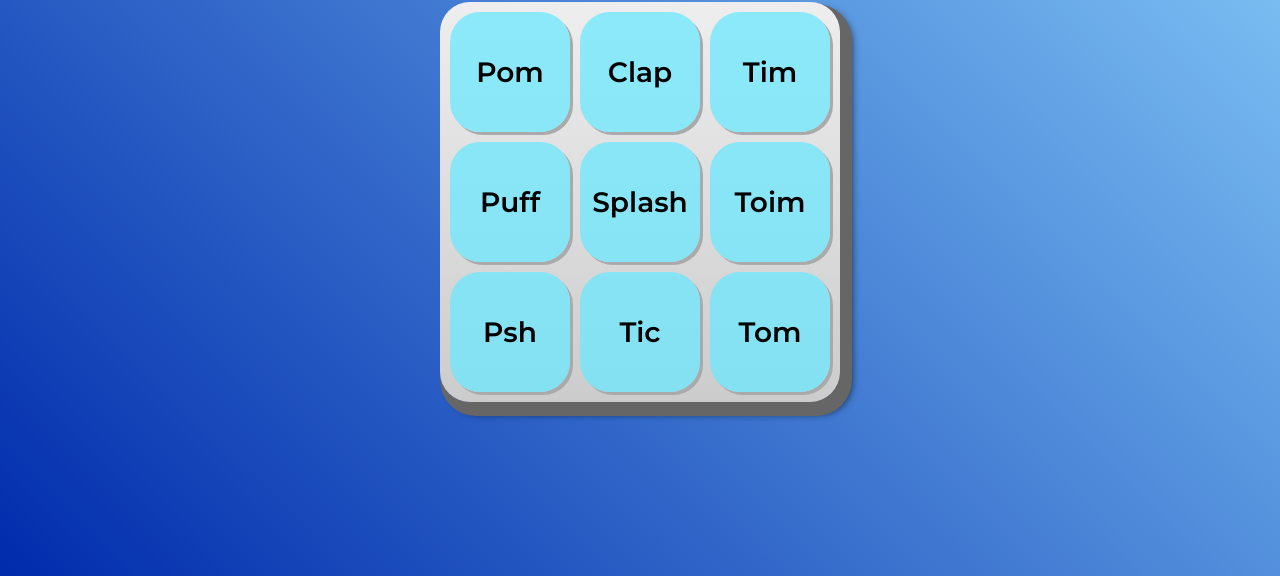
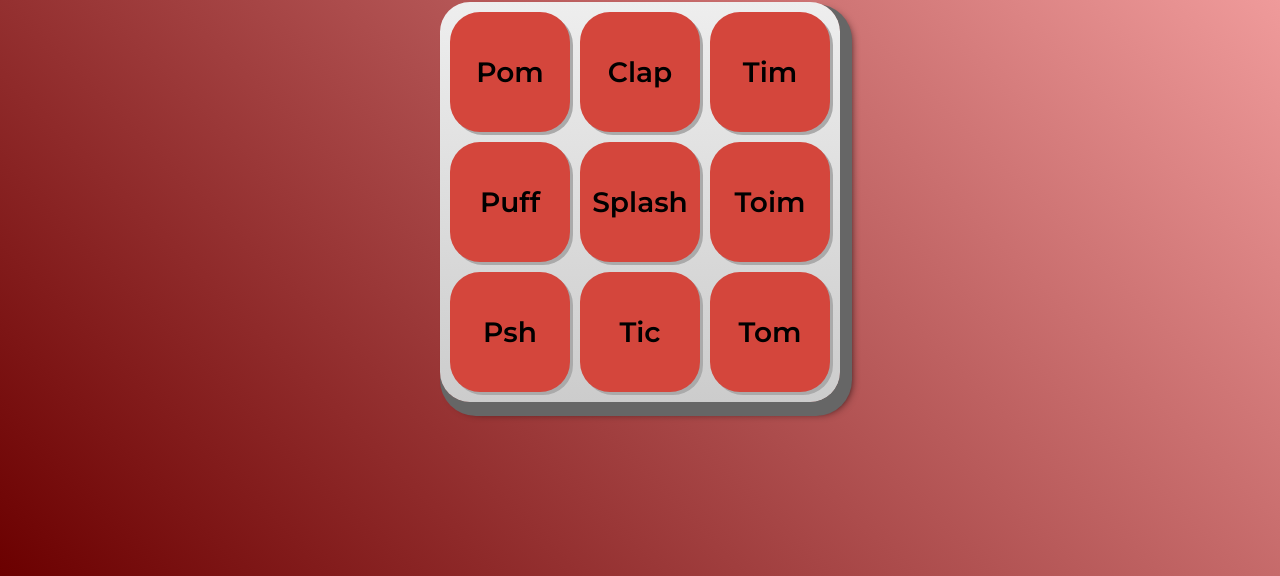
Before and after one commit to luizguilherme001/java-3tri, a plain HTML site: page aluramidi-curso-aula4/index.html in a window 1280 px wide. Shown: the part 224-800 px from the top of the page. Drawn offline with Linux system fonts and the light colour scheme.

Commit message:
Add files via upload

```diff
--- a/aluramidi-curso-aula4/css/estilos.css
+++ b/aluramidi-curso-aula4/css/estilos.css
@@ -1,14 +1,14 @@
 :root {
   --cinza: #aaa;
   --vermelha: #000000;
-  --vermelha-escura: #87CEFA;
-  --branca: #6be9ffbe;
+  --vermelha-escura: #d4463c;
+  --branca: #d4463c;
   --luz: #708090(229, 255, 0);
 }
 
 body {
   align-items: center;
-  background: linear-gradient(45deg,#002bac 0%, #87CEFA 100%);
+  background: linear-gradient(45deg,#6b0000 0%, #ffadad 100%);
   display: flex;
   justify-content: center;
   flex-direction: column;
```
